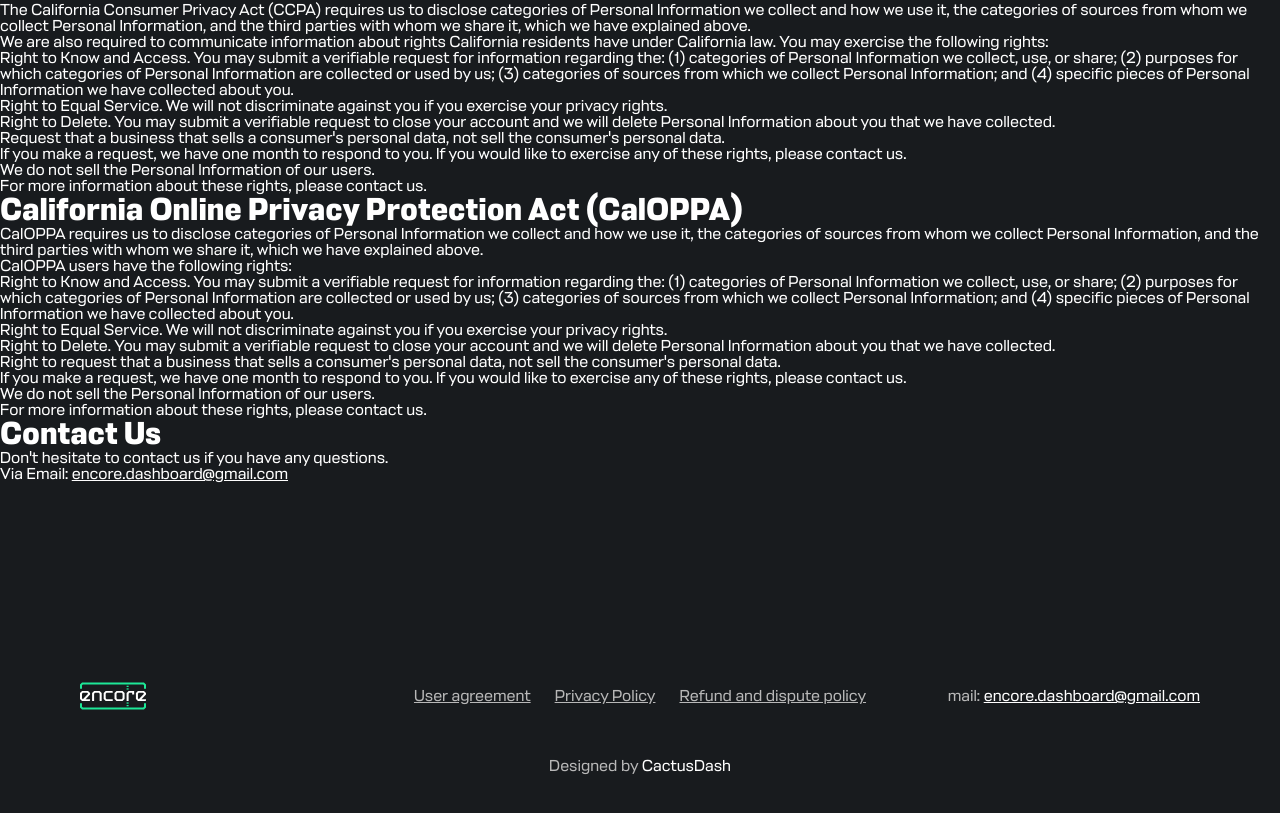
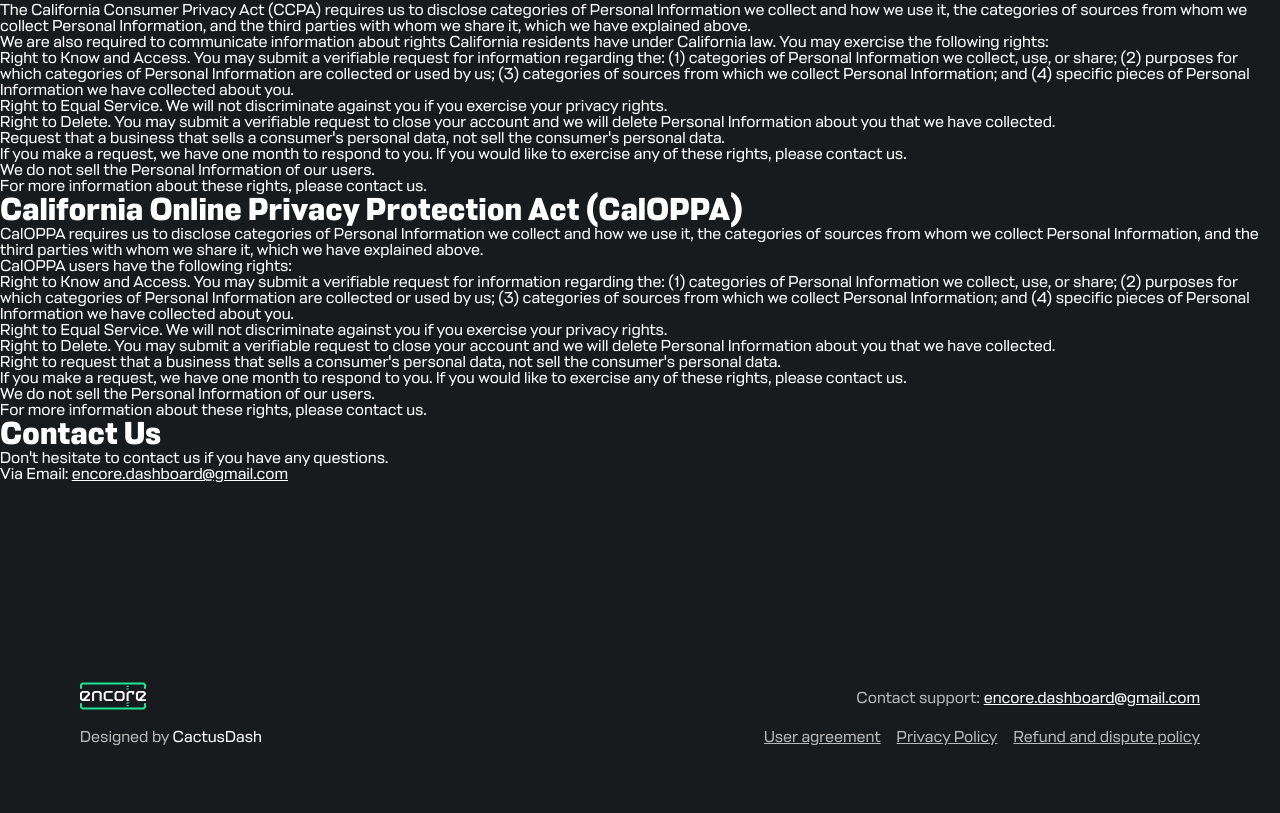
Before and after one commit to cactusweb/encore-landing, an Angular app: page /privacy in a window 1280 px wide. Shown: the part 2505-3318 px from the top of the page. Built offline with nearby package versions, Linux system fonts and the light colour scheme.

Commit message:
minor fixes

```diff
--- a/src/app/common/footer/footer.component.html
+++ b/src/app/common/footer/footer.component.html
@@ -2,20 +2,20 @@
   <a class="branding" aria-label="Go to home" routerLink="/">
     <img src="/assets/logo.svg" alt="Encore" class="tw-h-7" />
   </a>
+
+  <p aria-label="contact-link" class="contact-link" id="contacts">
+    <span>Contact support:</span>
+    <a href="mailto:encore.dashboard@gmail.com"> encore.dashboard@gmail.com </a>
+  </p>
+
+  <p class="designed-by">
+    Designed by
+    <a href="https://cactusweb.io" target="_blank" rel="noopener">CactusDash</a>
+  </p>
 
   <div class="links" aria-label="Juristic documents">
     <a routerLink="/user_agreement">User agreement</a>
     <a routerLink="/privacy">Privacy Policy</a>
     <a routerLink="/refund_dispute">Refund and dispute policy</a>
   </div>
-
-  <span aria-label="contact-link" class="contact-link" id="contacts">
-    mail:
-    <a href="mailto:encore.dashboard@gmail.com"> encore.dashboard@gmail.com </a>
-  </span>
-
-  <p class="designed-by">
-    Designed by
-    <a href="https://cactusweb.io" target="_blank" rel="noopener">CactusDash</a>
-  </p>
 </footer>
--- a/src/app/common/footer/footer.component.scss
+++ b/src/app/common/footer/footer.component.scss
@@ -1,13 +1,9 @@
 footer {
-  @apply tw-grid tw-justify-between md:tw-justify-center md:tw-grid-flow-row tw-gap-y-12 tw-gap-x-5 tw-items-center;
-  @apply lg:tw-items-start;
-  grid-template-columns: 1fr auto 1fr;
-  @apply md:tw-grid-cols-1;
+  @apply tw-grid tw-justify-between  tw-gap-y-4 tw-gap-x-5 tw-items-center;
+  grid-template-columns: repeat(2, auto);
+
+  @apply md:tw-justify-center md:tw-justify-items-center md:tw-grid-cols-1 md:tw-gap-y-12;
   @apply tw-px-20 lg:tw-px-10 md:tw-px-4;
-}
-
-.branding {
-  @apply tw-grid tw-content-between tw-gap-5 md:tw-justify-items-center md:tw-justify-center;
 }
 
 // .links-container {
@@ -15,8 +11,8 @@ footer {
 // }
 
 .links {
-  @apply tw-grid tw-gap-6 tw-grid-flow-col tw-justify-center;
-  @apply lg:tw-grid-flow-row md:tw-grid-flow-row tw-justify-items-center;
+  @apply tw-grid tw-gap-4 tw-grid-flow-col tw-justify-center;
+  @apply md:tw-grid-flow-row tw-justify-items-center;
 
   a {
     @apply tw-text-[#B8B8B8] hover:tw-text-white;
@@ -30,13 +26,17 @@ a {
 }
 
 .designed-by {
-  @apply tw-col-start-1 tw-col-end-4 tw-justify-self-center;
-  @apply md:tw-col-start-1 md:tw-col-end-2 tw-text-[#B8B8B8];
+  @apply tw-text-[#B8B8B8] md:tw-row-start-4;
   a {
     text-decoration: none;
   }
 }
 
 .contact-link {
-  @apply tw-justify-self-end md:tw-justify-self-center md:tw-row-start-2 tw-text-[#B8B8B8];
+  @apply tw-justify-end md:tw-justify-center tw-items-center tw-justify-items-center;
+  @apply tw-grid tw-gap-1;
+  @apply tw-grid-flow-col md:tw-grid-flow-row;
+  span {
+    @apply tw-text-[#B8B8B8];
+  }
 }
--- a/src/styles.scss
+++ b/src/styles.scss
@@ -7,7 +7,7 @@
 
 body {
   @apply tw-text-white;
-  @apply tw-bg-secondary tw-pb-8;
+  @apply tw-bg-secondary tw-pb-20;
 }
 
 * {
@@ -63,12 +63,8 @@ body {
 }
 
 ::-webkit-scrollbar-thumb {
-  @apply tw-border-0 tw-bg-primary tw-rounded-full;
+  @apply tw-border-0 tw-bg-primary hover:tw-bg-primary-hover tw-rounded-full;
   transition: 0.2s;
-}
-
-::-webkit-scrollbar-thumb:hover {
-  @apply tw-bg-primary;
 }
 
 ::-webkit-scrollbar-track {
```
